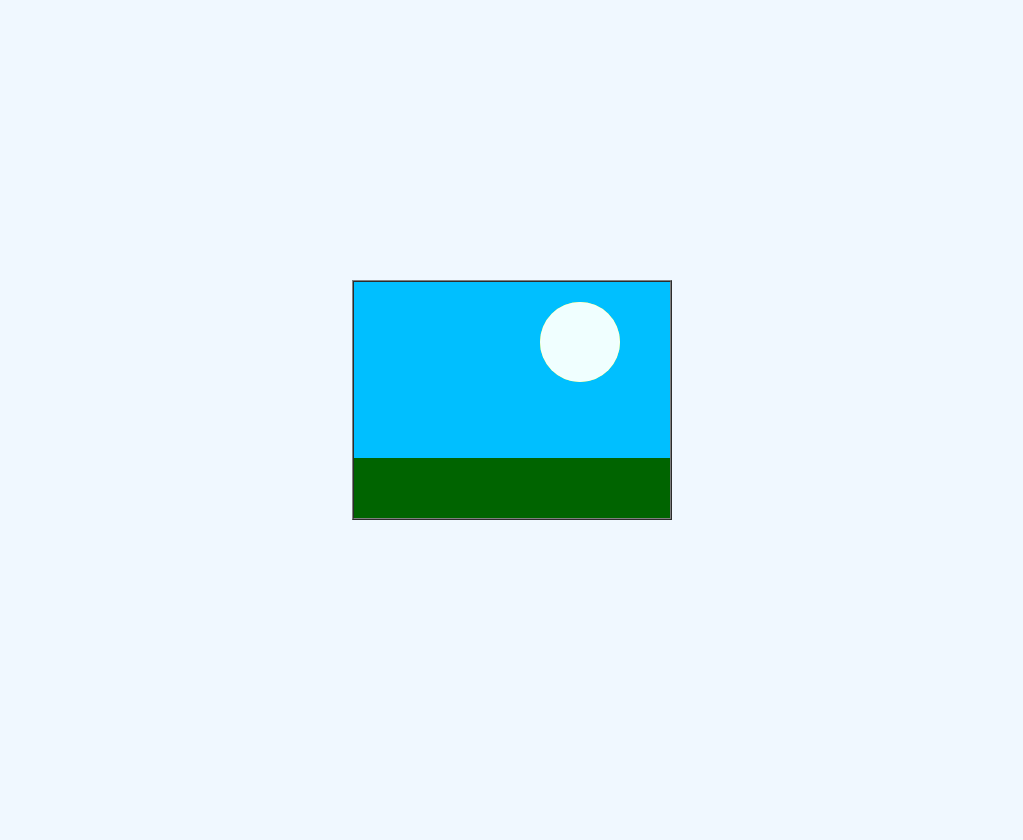
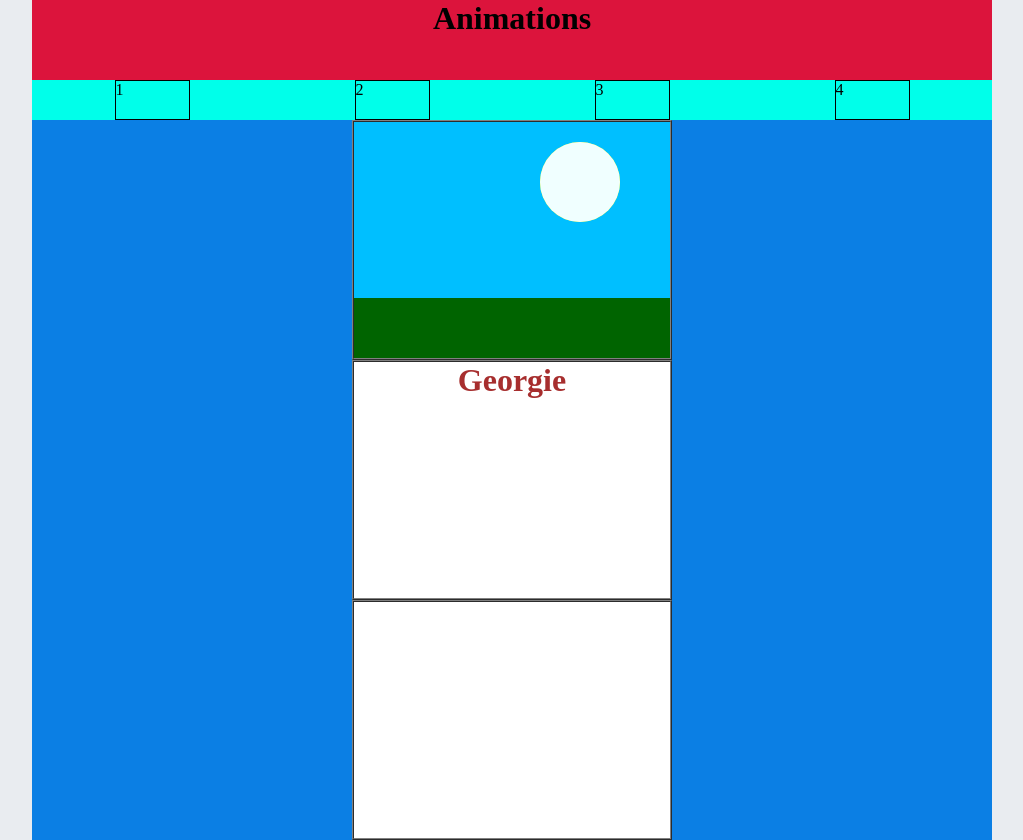
Before and after one commit to Georgie-x/animation-practice, a React (Vite) app: page / in a window 1280 px wide. Shown: the whole page, without its empty margins (128-1151 px from the left). Before the commit the page ends 800 px from the top, so only its background shows below. Built offline with nearby package versions, Linux system fonts and the light colour scheme.

Commit message:
more css added to eventually show different animations

```diff
--- a/src/App.tsx
+++ b/src/App.tsx
@@ -1,11 +1,17 @@
-import Animation1 from "./components/animation1"
-
-
+import { useState } from "react"
+import { AnimationCentral, Nav, Header } from "./components"
 
 function App() {
-	return <div className='animation'>
-    <Animation1 />
-  </div>
+	const [animation, setAnimation] = useState<number>(1)
+
+	return (
+		<>
+			<Header />
+			<Nav />
+      <AnimationCentral />
+
+		</>
+	)
 }
 
 export default App
--- a/src/components/animation1.tsx
+++ b/src/components/animation1.tsx
@@ -1,9 +1,11 @@
 function Animation1() {
 	return (
-		<div className='sky'>
-			<div className='sun'></div>
-			<div className='moon'></div>
-			<div className='land'></div>
+		<div className='animation'>
+			<div className='sky'>
+				<div className='sun'></div>
+				<div className='moon'></div>
+				<div className='land'></div>
+			</div>
 		</div>
 	)
 }
--- a/src/components/animation2.tsx
+++ b/src/components/animation2.tsx
@@ -1,6 +1,6 @@
 function Animation2() {
 	return (
-		<div className="bg"><h1 className="text-fade">Georgie</h1></div>
+		<div className="animation"><h1 className="text-fade">Georgie</h1></div>
 	)
 }
 
--- a/src/components/animation3.tsx
+++ b/src/components/animation3.tsx
@@ -1,6 +1,6 @@
 function Animation3() {
 	return (
-		<div className="bg"></div>
+		<div className="animation"></div>
 	)
 }
 
--- /dev/null
+++ b/src/components/animationCentral.tsx
@@ -0,0 +1,13 @@
+import { Animation1, Animation2, Animation3 } from "./index"
+
+function AnimationCentral() {
+	return (
+		<main>
+			<Animation1 />
+			<Animation2 />
+			<Animation3 />
+		</main>
+	)
+}
+
+export default AnimationCentral
--- /dev/null
+++ b/src/components/header.tsx
@@ -0,0 +1,5 @@
+function Header() {
+	return <header><h1>Animations</h1></header>
+}
+
+export default Header
--- /dev/null
+++ b/src/components/index.tsx
@@ -0,0 +1,8 @@
+import Animation1 from "./animation1";
+import Animation2 from "./animation2";
+import Animation3 from "./animation3";
+import Nav from "./nav";
+import Header from "./header";
+import AnimationCentral from "./animationCentral";
+
+export {Animation1, Animation2, Animation3, Nav, Header, AnimationCentral}
--- /dev/null
+++ b/src/components/nav.tsx
@@ -0,0 +1,14 @@
+function Nav() {
+	return (
+		<nav >
+			<ol className='nav'>
+				<li>1</li>
+                <li>2</li>
+                <li>3</li>
+                <li>4</li>
+			</ol>
+		</nav>
+	)
+}
+
+export default Nav
--- a/src/index.css
+++ b/src/index.css
@@ -10,15 +10,55 @@ html {
 	height: 100%;
 	font-size: 16px;
 	scroll-behavior: smooth;
+	background-color: rgb(233, 236, 240);
 }
 
 body {
-	height: 100%;
-	background-color: aliceblue;
+	min-height: 100vh;
+	max-width: 960px;
+	background-color: rgb(91, 128, 160);
 	display: flex;
-	align-items: center;
+	flex-direction: column;
+	margin: auto;
 	justify-content: center;
 }
+
+main {
+	max-height: 100%;
+	max-width: 960px;
+	width: 100vw;
+	background-color: rgb(11, 127, 228);
+}
+
+button {
+	width: 75px;
+	height: 40px;
+}
+header {
+	text-align: center;
+	background-color: crimson;
+	height: 10vh;
+}
+.nav {
+	background-color: rgb(0, 255, 234);
+	display: flex;
+	flex-direction: row;
+	justify-content: space-around;
+	height: 5vh;
+}
+ul,
+ol {
+	list-style: none;
+}
+
+li{
+	border: 1px black solid;
+	height: 40px;
+	width:75px;
+
+}
+
+/* animations */
 
 .animation {
 	background-color: white;
@@ -114,11 +154,6 @@ body {
 	background-color: darkgreen;
 }
 
-.bg {
-	background-color: antiquewhite;
-	height: 100%;
-}
-
 .text-fade {
 	color: brown;
 	text-align: center;
```
